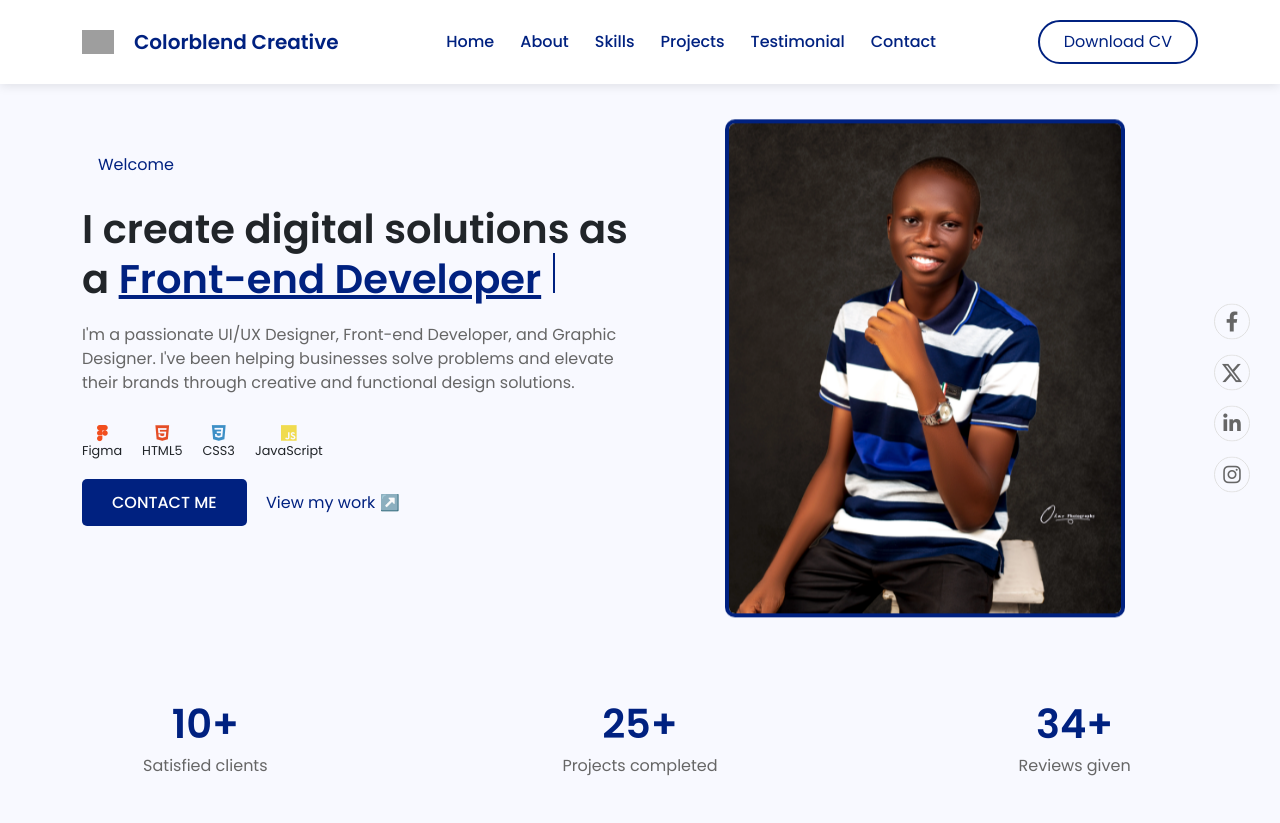
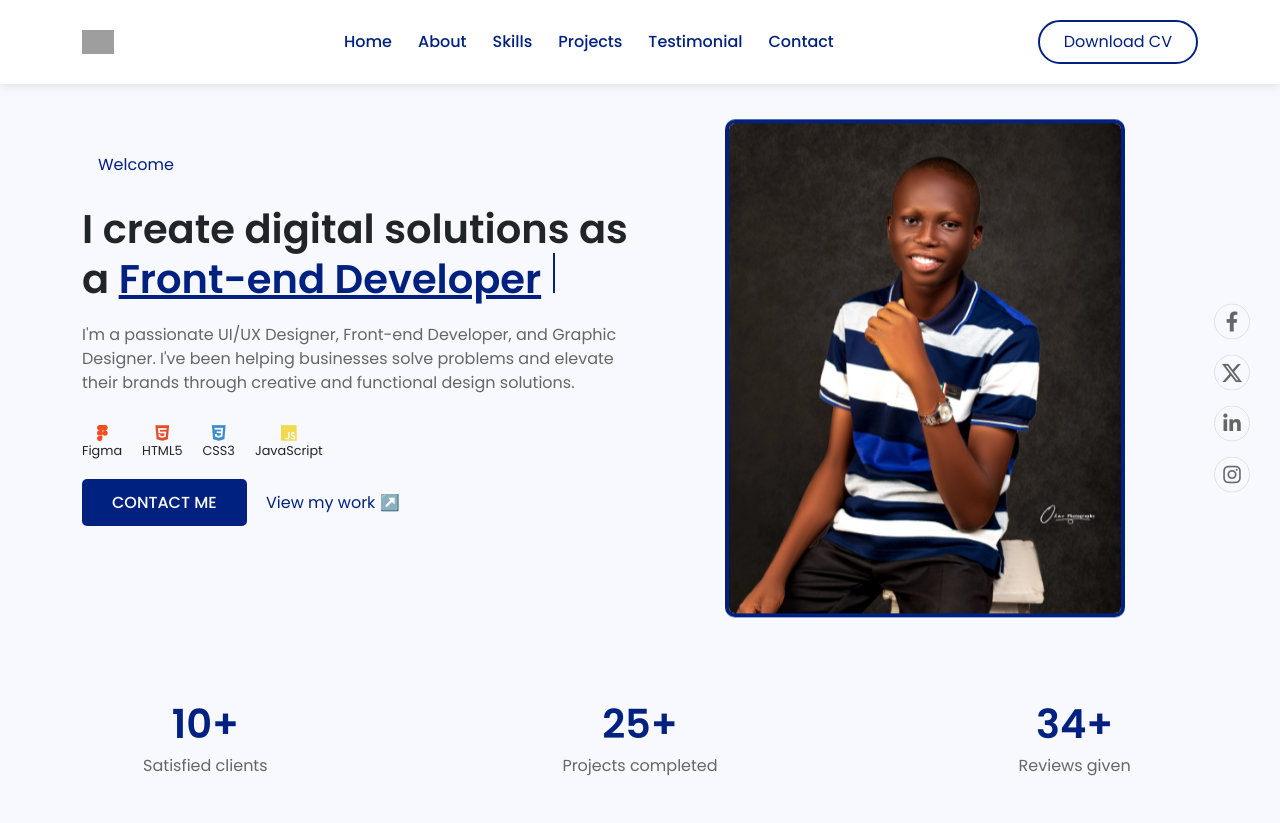
Before and after one commit to Colorblendcreatives/Colorblendcreatives, a Django app: page / in a window 1280 px wide. Shown: the top 823 px of the page. Run offline with Django 5.2, Linux system fonts and the light colour scheme; some libraries are stand-ins or nearby versions; grey boxes are pictures that could not be loaded.

Commit message:
index.html

```diff
--- a/template/index.html
+++ b/template/index.html
@@ -42,7 +42,7 @@
         <nav class="navbar navbar-expand-lg">
             <div class="container">
                 <img src="{% static 'img/logo.webp' %}" width="32px"/>
-                <a class="navbar-brand" href="#Home">Colorblend Creative</a>
+                <a class="navbar-brand" href="#Home"></a>
 
                 <button class="navbar-toggler" type="button" data-bs-toggle="collapse" data-bs-target="#navbarNav">
                     <span class="navbar-toggler-icon"></span>
```
